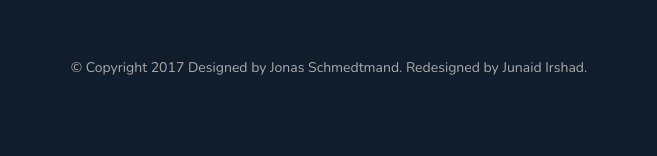
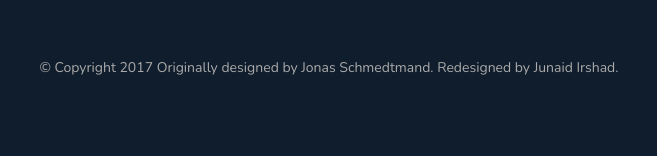
Before and after one commit to jirshad1/Nnexter, a website: page index.html in a window 1280 px wide. Shown: the part 3798-3954 px from the top of the page, 351-1008 px from the left. Drawn offline with nearby package versions, Linux system fonts and the light colour scheme.

Commit message:
Update index.html

```diff
--- a/index.html
+++ b/index.html
@@ -348,7 +348,7 @@
                     <li class="nav__item"><a href="#" class="nav__link">Come work with us!</a></li>
             </ul>
             <p class="copyright">
-                &copy; Copyright 2017 Designed by Jonas Schmedtmand. Redesigned by Junaid Irshad.
+                &copy; Copyright 2017 Originally designed by Jonas Schmedtmand. Redesigned by Junaid Irshad.
             </p>
         </footer>
     </body>
```
